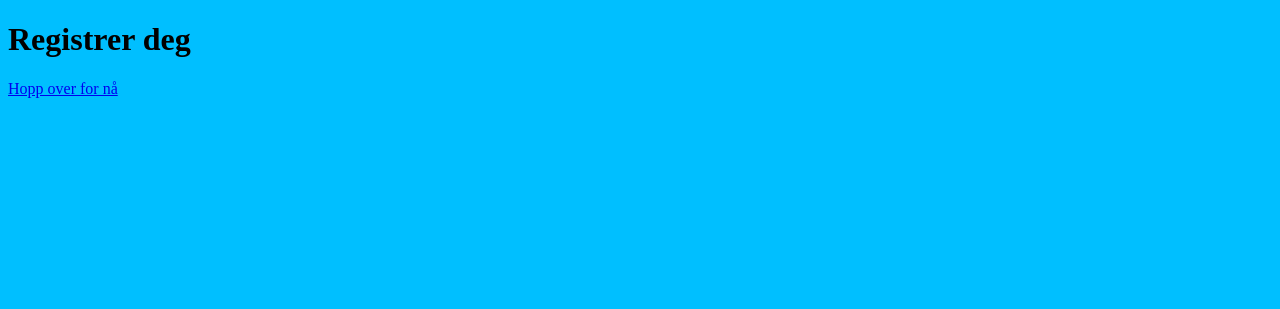
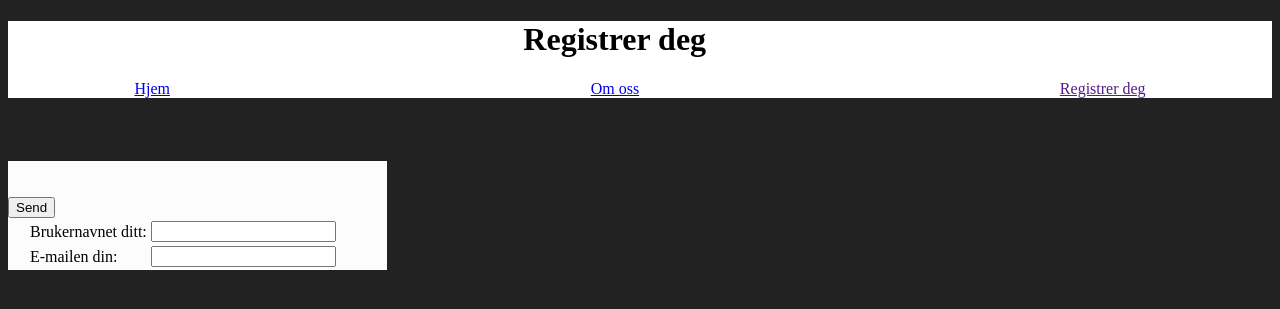
Before and after one commit to ChillinIguess/appoppdrag, a Flask app: page /registrer in a window 1280 px wide. Shown: the top 309 px of the page. Run offline with Flask 3, Linux system fonts and the light colour scheme.

Commit message:
La til en finere header med navigasjonsbar og starten på en registreringsside

```diff
--- a/static/css/style.css
+++ b/static/css/style.css
@@ -1,3 +1,28 @@
 body {
-background-color: deepskyblue;
+
+background-color: rgb(34, 34, 34);
+
 }
+header {
+    background-color: white;
+}
+h1{display: flex;
+    margin-right: 4%;
+    justify-content: center;
+}
+nav{
+    display: flex;
+    margin-left: 10%;
+    margin-right: 10%;
+    justify-content: space-between;
+
+}
+form {
+    margin-top: 5%;
+    margin-right: 70%;
+    background-color: rgb(253, 252, 252);
+
+}
+table{
+    margin-left:5%;
+}
--- a/templates/registrer.html
+++ b/templates/registrer.html
@@ -11,12 +11,22 @@
 <body>
     <header>
 <h1>Registrer deg</h1>
+<nav>
+<a href="{{url_for('index') }}">Hjem</a>
+<a href="{{url_for('om')}}">Om oss</a>
+<a href="">Registrer deg</a>
+</nav>
     </header>
     <main>
+<form method="POST">
+    <table>
+    <tr><td><label for="navn">Brukernavnet ditt:</label></td>
+    <td><input type="text" id="navn" name="navn"></td></tr><br>
+    <tr><td><label for="email">E-mailen din:</label></td>
+    <td><input type="text" name="email" id="email"></td></tr><br>
+    <button type="submit">Send</button></table>
+</form>
 
-<nav>
-<a href="index.html">Hopp over for nå</a>
-</nav>
     </main>
     <footer>
 
```
Also changed, not shown: templates/index.html (+6 -8 lines).
